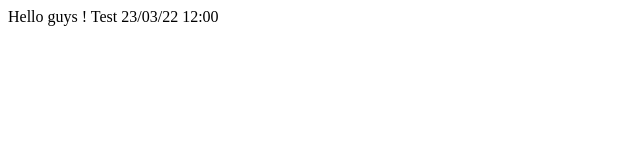
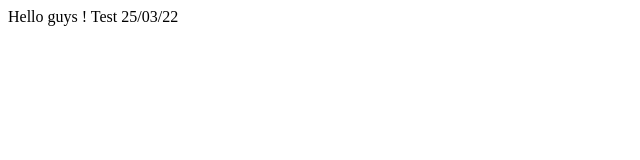
Before and after one commit to devAlexandre93/GoSecuri, a plain HTML site: page Html/index.html in a window 1280 px wide. Shown: the full height of the page, 0-640 px from the left. Drawn offline with Linux system fonts and the light colour scheme.

Commit message:
Update Datas and index

```diff
--- a/Html/index.html
+++ b/Html/index.html
@@ -8,7 +8,7 @@
 </head>
 
 <body>
-    Hello guys ! Test 23/03/22 12:00
+    Hello guys ! Test 25/03/22
 </body>
 
 </html>
```
Also changed, not shown: AgentDetails/jrouletabille.txt (renamed from AgentDetails/jroulettabille.txt).
